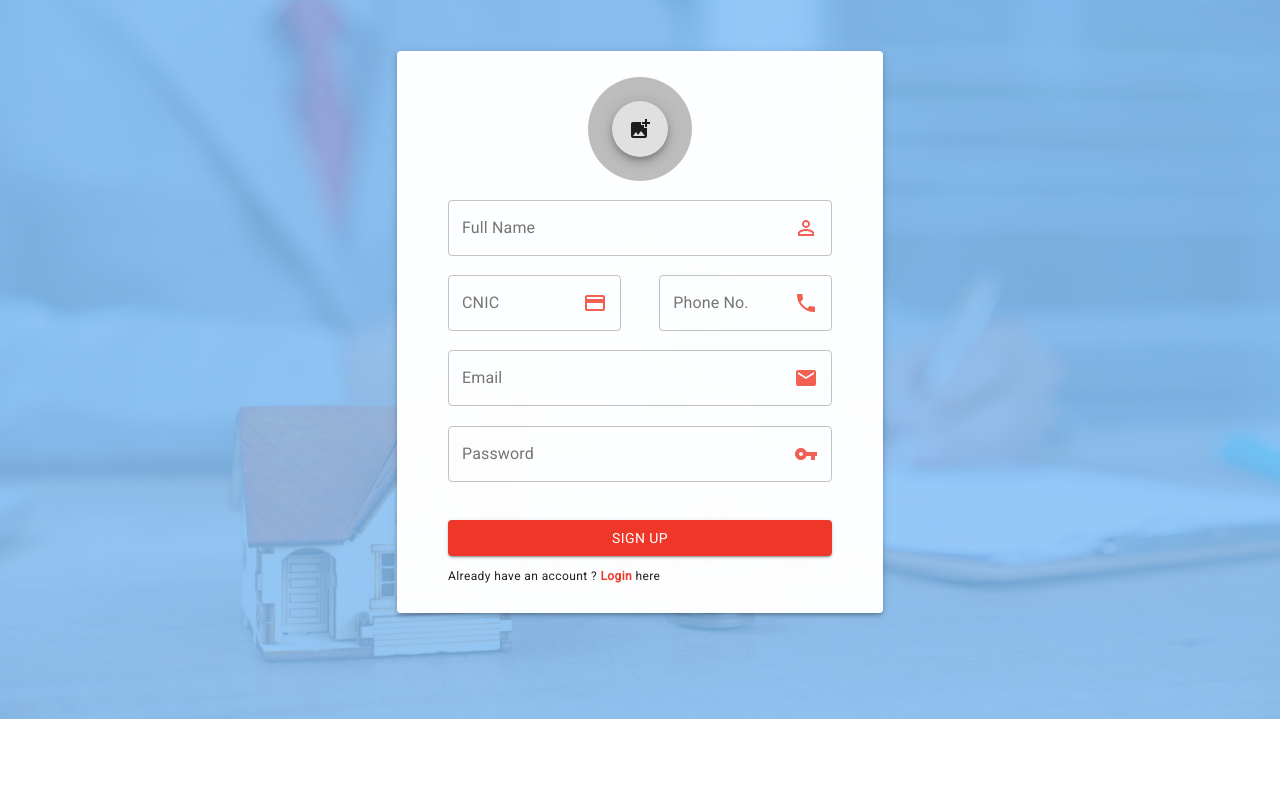
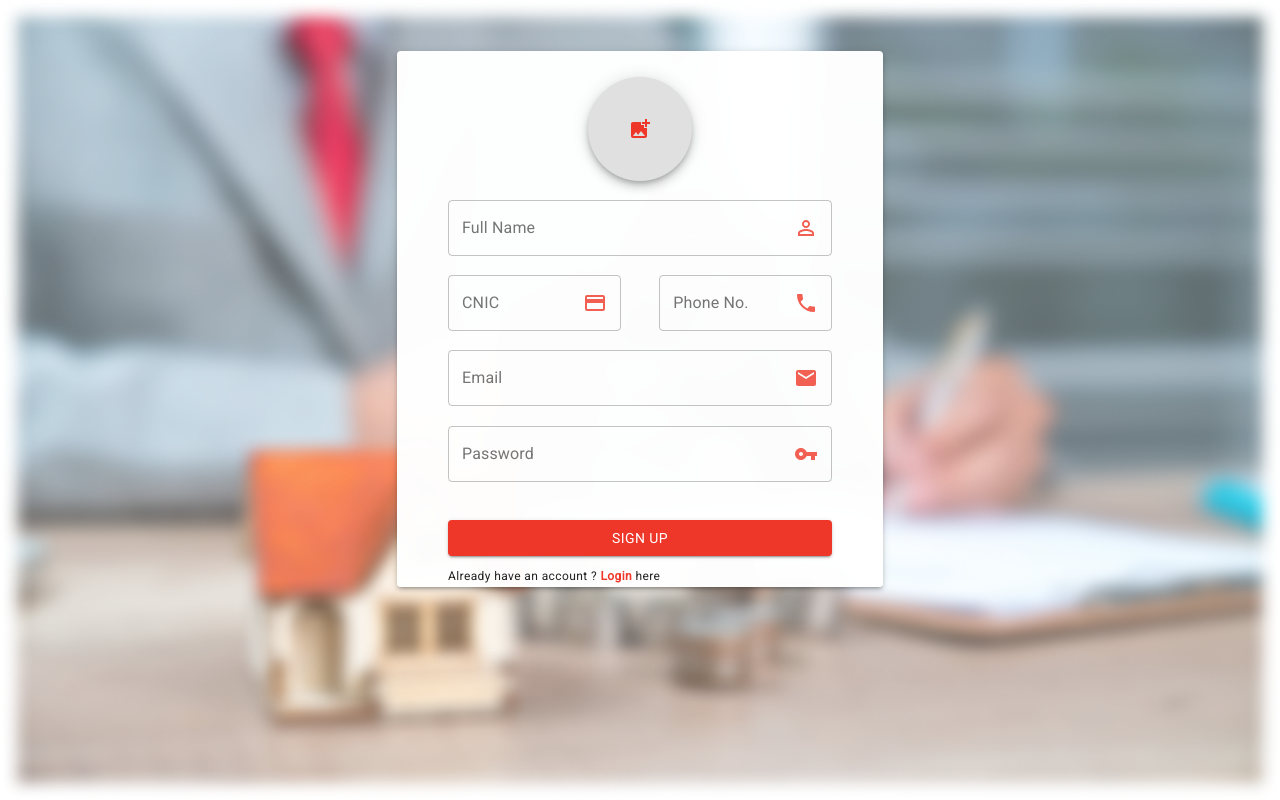
Before and after one commit to shkhaider2015/ElectronReact, a React (Create React App) app: page /signup in a window 1280 px wide. Built offline with nearby package versions, Linux system fonts and the light colour scheme; no server answers.

Commit message:
image settings

```diff
--- a/src/components/login/login.js
+++ b/src/components/login/login.js
@@ -3,7 +3,7 @@ import { Email, VpnKey } from "@material-ui/icons";
 import React from 'react'
 import { Link, useNavigate } from "react-router-dom";
 import ICON from "../../RawData/mainassociates_icon.png"
-import BackgroundImage from "../../RawData/Group2.png";
+import BackgroundImage from "../../RawData/jj2.png";
 import { auth } from "../../config/firebase";
 import { AuthContext } from "../../context/authContext";
 
@@ -15,6 +15,7 @@ const useStyle = makeStyles(
                 backgroundRepeat: 'repeat-y',
                 backgroundSize: '100% 100%',
                 backgroundPosition: '0% 0%',
+                height : '100vh'
 
             },
             linearProgress: {
@@ -26,7 +27,6 @@ const useStyle = makeStyles(
                 paddingTop: '2%',
                 paddingBottom: '2%',
                 width: '30%',
-                marginBottom: '14%',
                 [theme.breakpoints.down('md')]: {
                     width: '40%',
                     textAlign: 'center'
@@ -70,6 +70,8 @@ const useStyle = makeStyles(
             },
             iconColor: {
                 color: theme.palette.primary.light
+            },
+            footer : {
             }
         }
     )
@@ -195,6 +197,7 @@ export default function Login() {
 
                 </Grid>
             </Grid>
+
         </div>
     )
 }
--- a/src/components/signup/signup.js
+++ b/src/components/signup/signup.js
@@ -5,7 +5,7 @@ import {
 } from "@material-ui/icons";
 import React from 'react'
 import { Link, useNavigate } from "react-router-dom";
-import BackgroundImage from "../../RawData/Group2.png";
+import BackgroundImage from "../../RawData/jj2.png";
 import { UserModel } from "../../models/userModels";
 import { firebase, storage, auth, db } from "../../config/firebase";
 import { AuthContext } from "../../context/authContext";
@@ -16,9 +16,11 @@ const useStyle = makeStyles(
         {
             root: {
                 backgroundImage: `url(${BackgroundImage})`,
-                backgroundRepeat: 'no-repeat',
+                backgroundRepeat: 'repeat-y',
                 backgroundSize: '100% 100%',
                 backgroundPosition: '0% 0%',
+                height : '100vh',
+                overflow : 'hidden'
             },
             linearProgress: {
                 backgroundColor: "#ffffff",
@@ -28,7 +30,6 @@ const useStyle = makeStyles(
                 paddingTop: '2%',
                 paddingLeft: '4%',
                 paddingRight: '4%',
-                paddingBottom: '2%',
                 marginTop: '4%',
                 marginBottom: '8.3%',
                 width: '30%',
@@ -87,6 +88,10 @@ const useStyle = makeStyles(
                 margin: '0 auto',
                 width: theme.spacing(13),
                 height: theme.spacing(13)
+            },
+            myImage : {
+                width : theme.spacing(13),
+                height : theme.spacing(13)
             },
             iconColor: {
                 color: theme.palette.primary.light
@@ -251,7 +256,7 @@ const SignUp = () => {
                     <form onSubmit={handleSubmit} noValidate>
 
                         <div className={classes.imageDiv}>
-                            <Avatar alt="shakeel haider" src={selectedImage} variant="circle" className={classes.avatar} >
+                            {/* <Avatar alt="shakeel haider" src={selectedImage} variant="circle" className={classes.avatar} > */}
                                 <input
                                     accept="image/*"
                                     className={classes.input}
@@ -262,11 +267,13 @@ const SignUp = () => {
                                 />
                                 <label htmlFor="myinput"  >
 
-                                    <Fab component="span" >
-                                        <AddPhotoAlternateIcon />
+                                    <Fab component="span" className={classes.avatar} >
+                                        {!selectedImage ? <AddPhotoAlternateIcon color="primary" /> :  <Avatar alt="shakeel haider" src={selectedImage} variant="circle" className={classes.myImage}  /> }
+
+
                                     </Fab>
                                 </label>
-                            </Avatar>
+                            {/* </Avatar> */}
 
 
                             {/* <img src={selectedImage} alt="" /> */}
```
Also changed, not shown: src/RawData/jj2.png (added).
